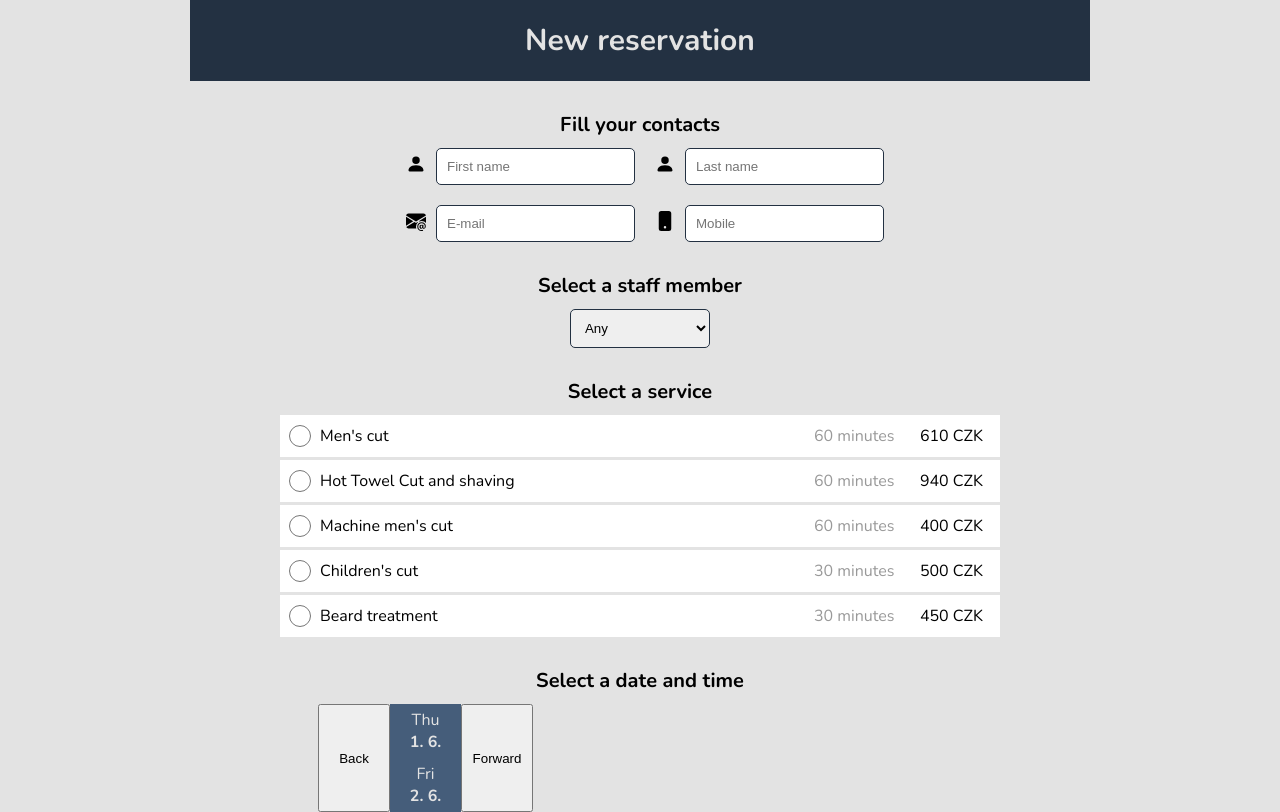
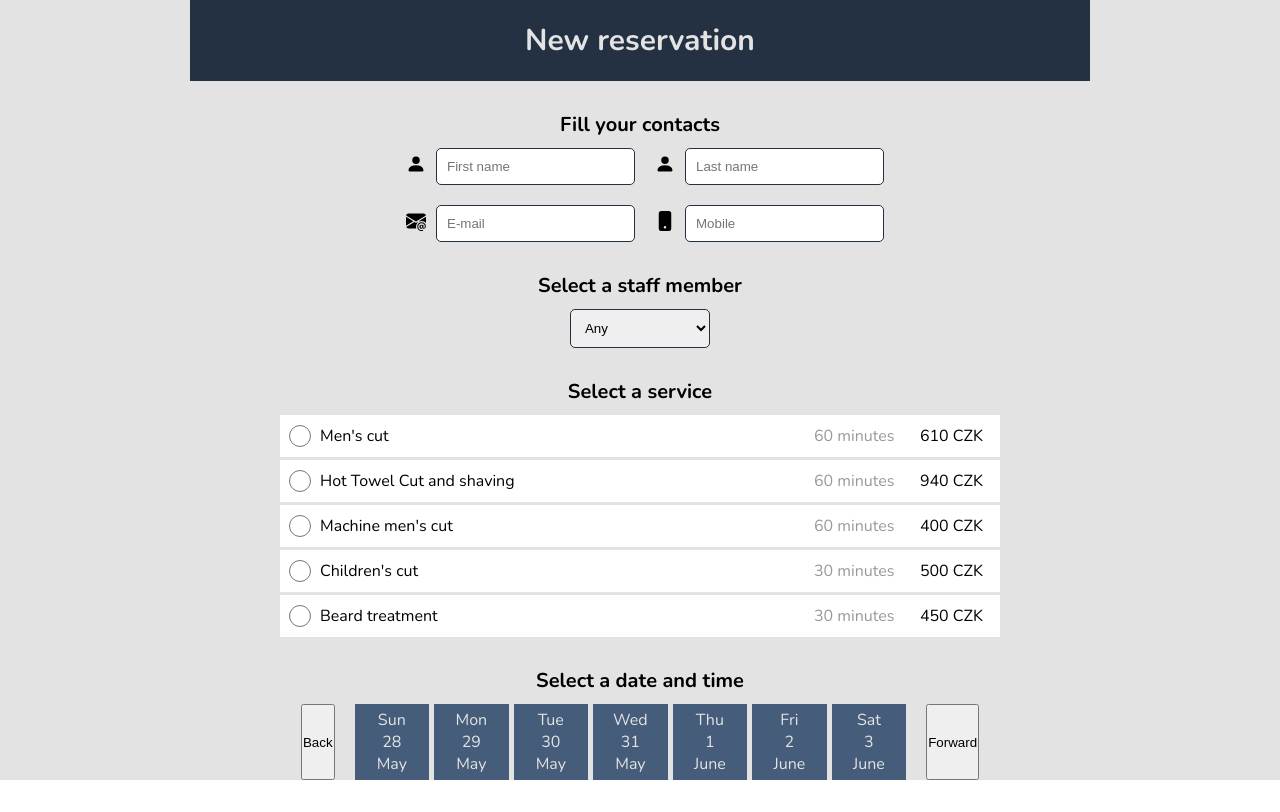
Before and after one commit to KarelSmola/reservation-system, a React (Create React App) app: page / in a window 1280 px wide. Built offline with nearby package versions, Linux system fonts and the light colour scheme.

Commit message:
Slots component with calender added.

```diff
--- a/src/components/Slots.js
+++ b/src/components/Slots.js
@@ -1,11 +1,52 @@
 import React from "react";
 
-const newDate = new Date();
+const currentDate = new Date();
 
-const day = newDate.getDay();
-const date = newDate.getDate();
-const month = newDate.getMonth() + 1;
-const days = ["Sun", "Mon", "Tue", "Wed", "Thu", "Fri", "Sat"];
+const weekdays = ["Sun", "Mon", "Tue", "Wed", "Thu", "Fri", "Sat"];
+const month = [
+  "January",
+  "February",
+  "March",
+  "April",
+  "May",
+  "June",
+  "July",
+  "August",
+  "September",
+  "October",
+  "November",
+  "December",
+];
+
+let firstDayOfMonth = new Date(
+  currentDate.getFullYear(),
+  currentDate.getMonth(),
+  1
+);
+let weekdayOfFirstDay = firstDayOfMonth.getDay();
+let currentDays = [];
+
+for (let day = 0; day < 7; day++) {
+  if (day === 0 && weekdayOfFirstDay === 0) {
+    firstDayOfMonth.setDate(firstDayOfMonth.getDate());
+  } else if (day === 0) {
+    firstDayOfMonth.setDate(
+      firstDayOfMonth.getDate() + (day - weekdayOfFirstDay)
+    );
+  } else {
+    firstDayOfMonth.setDate(firstDayOfMonth.getDate() + 1);
+  }
+
+  let calenderDay = {
+    weekDay: weekdays[firstDayOfMonth.getDay()],
+    day: firstDayOfMonth.getDate(),
+    month: month[firstDayOfMonth.getMonth()],
+  };
+
+  currentDays.push(calenderDay);
+}
+
+console.log(currentDays[0].weekDay);
 
 const Slots = () => {
   return (
@@ -14,14 +55,13 @@ const Slots = () => {
       <div className="slots__content-wrap">
         <button className="slots__switch-week-btn">Back</button>
         <ul className="slots__week-slots">
-          <li className="slots__day-slot-wrap">
-            <p className="slots__week-day">{days[day]}</p>
-            <p className="slots__date">{`${date}. ${month}.`}</p>
-          </li>
-          <li className="slots__day-slot-wrap">
-            <p className="slots__week-day">{days[day + 1]}</p>
-            <p className="slots__date">{`${date + 1}. ${month}.`}</p>
-          </li>
+          {currentDays.map((day) => (
+            <li className="slots__day-slot-wrap">
+              <p className="slots__week-day">{day.weekDay}</p>
+              <p className="slots__week-day">{day.day}</p>
+              <p className="slots__week-day">{day.month}</p>
+            </li>
+          ))}
         </ul>
         <button className="slots__switch-week-btn">Forward</button>
       </div>
--- a/src/sass/components/_slots.scss
+++ b/src/sass/components/_slots.scss
@@ -7,13 +7,17 @@
 
   &__content-wrap {
     display: grid;
-    grid-template-columns: repeat(9, 1fr);
+    grid-template-columns: auto 5fr auto;
+    gap: 2rem;
   }
 
   &__switch-week-btn {
   }
 
   &__week-slots {
+    display: grid;
+    grid-template-columns: repeat(7, 1fr);
+    gap: 0.5rem;
     list-style: none;
   }
 
```
